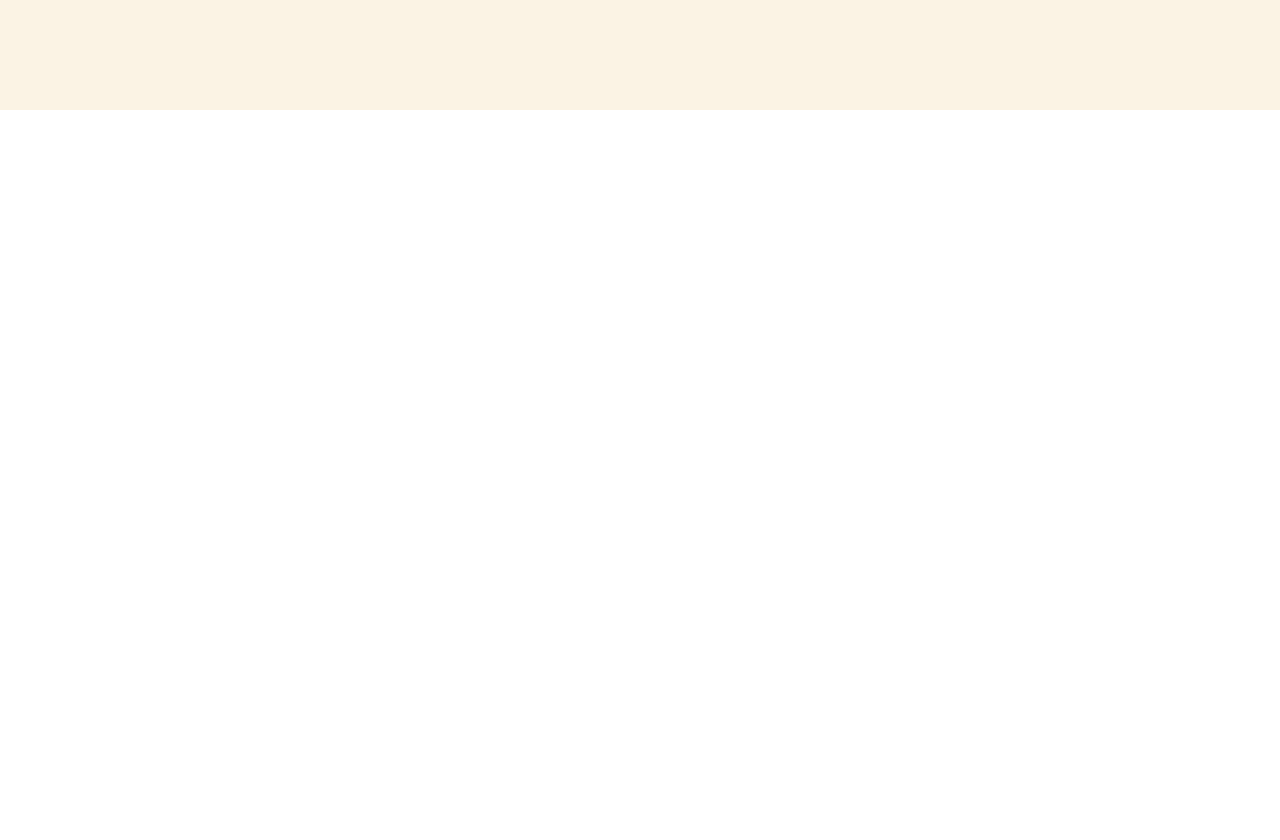
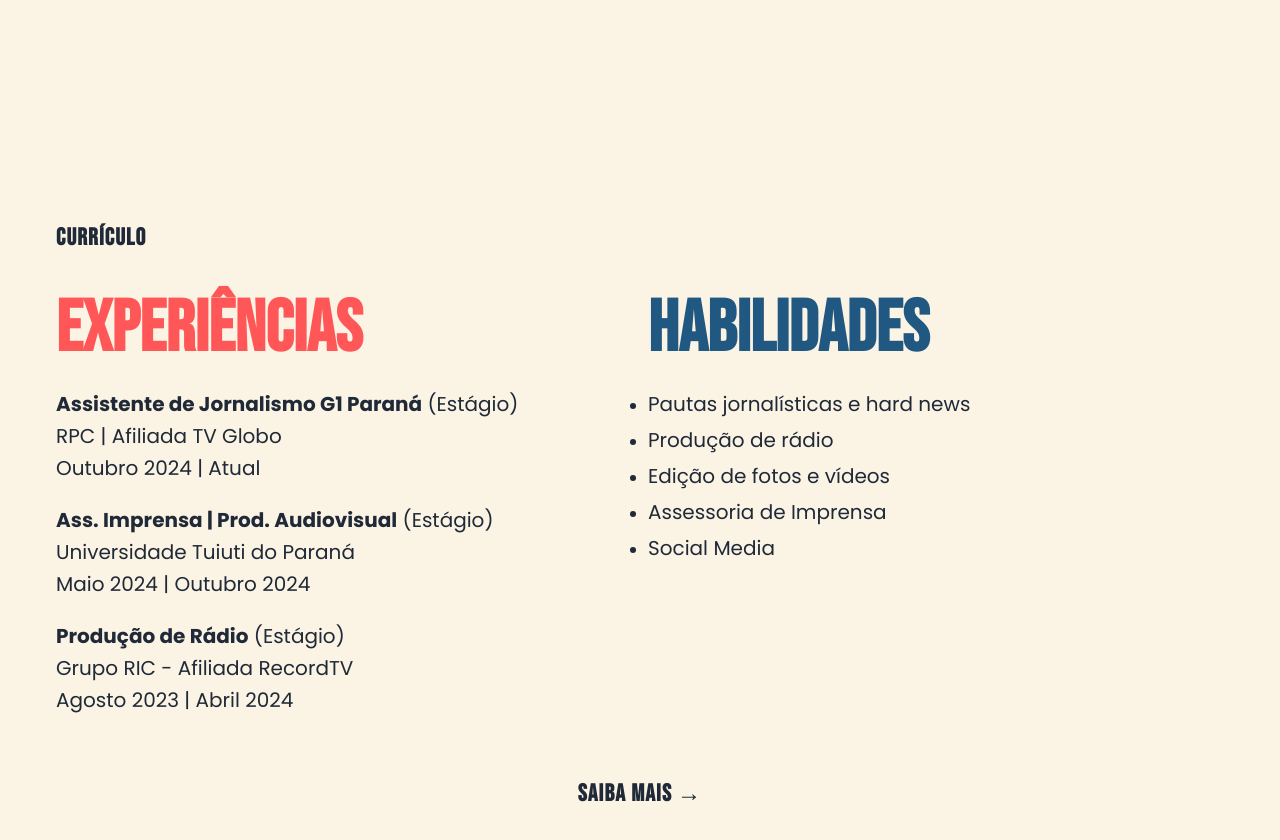
Before and after one commit to christianodavid/portfolio_jornalistico, a Next.js app: page / in a window 1280 px wide. Shown: the part 1312-2152 px from the top of the page. Before the commit the page ends 1422 px from the top, so only its background shows below. Built offline with nearby package versions, Linux system fonts and the light colour scheme; a web font is replaced by a local one.

Commit message:
feat: add ExperienceSection

```diff
--- a/src/app/page.tsx
+++ b/src/app/page.tsx
@@ -1,5 +1,6 @@
 import HeroSection from "@/components/pages/home/HeroSection";
 import AboutSection from "@/components/pages/home/AboutSection";
+import ExperienceSection from "@/components/pages/home/ExperienceSection";
 
 export default function Home() {
   return (
@@ -7,6 +8,7 @@ export default function Home() {
       <main>
         <HeroSection />
         <AboutSection />
+        <ExperienceSection />
       </main>
     </>
   );
--- /dev/null
+++ b/src/components/pages/home/ExperienceSection.tsx
@@ -0,0 +1,72 @@
+import Section from "@/components/ui/Section";
+import SectionTitle from "@/components/ui/SectionTitle";
+import Heading from "@/components/ui/Heading";
+import Paragraph from "@/components/ui/Paragraph";
+import BoldSpan from "@/components/ui/BoldSpan";
+import Link from "@/components/ui/Link";
+
+export default function ExperienceSection() {
+  return (
+    <Section id="experience">
+      <SectionTitle>Currículo</SectionTitle>
+      <div className="grid grid-cols-1 gap-4 lg:grid-cols-2">
+        <div>
+          <Heading className="mb-6 text-orange">Experiências</Heading>
+          <div>
+            <Paragraph className="mb-1">
+              <BoldSpan>Assistente de Jornalismo G1 Paraná</BoldSpan> (Estágio)
+            </Paragraph>
+            <Paragraph className="mb-1">RPC | Afiliada TV Globo</Paragraph>
+            <Paragraph className="mb-6">Outubro 2024 | Atual </Paragraph>
+          </div>
+          <div>
+            <Paragraph className="mb-1">
+              <BoldSpan>Ass. Imprensa | Prod. Audiovisual</BoldSpan> (Estágio)
+            </Paragraph>
+            <Paragraph className="mb-1">
+              Universidade Tuiuti do Paraná
+            </Paragraph>
+            <Paragraph className="mb-6">Maio 2024 | Outubro 2024 </Paragraph>
+          </div>
+          <div>
+            <Paragraph className="mb-1">
+              <BoldSpan>Produção de Rádio</BoldSpan> (Estágio)
+            </Paragraph>
+            <Paragraph className="mb-1">
+              Grupo RIC - Afiliada RecordTV
+            </Paragraph>
+            <Paragraph className="mb-6">Agosto 2023 | Abril 2024</Paragraph>
+          </div>
+        </div>
+        <div>
+          <Heading className="mb-6 text-blue">Habilidades</Heading>
+          <ul className="list-disc">
+            <li>
+              <Paragraph className="mb-2">
+                Pautas jornalísticas e hard news
+              </Paragraph>
+            </li>
+            <li>
+              <Paragraph className="mb-2">Produção de rádio</Paragraph>
+            </li>
+            <li>
+              <Paragraph className="mb-2">Edição de fotos e vídeos</Paragraph>
+            </li>
+            <li>
+              <Paragraph className="mb-2">Assessoria de Imprensa</Paragraph>
+            </li>
+            <li>
+              <Paragraph>Social Media</Paragraph>
+            </li>
+          </ul>
+        </div>
+      </div>
+      <Link
+        className="mt-10 text-center"
+        href="https://linkedin.com/in/gabrielasdaniel"
+      >
+        Saiba mais &rarr;
+      </Link>
+    </Section>
+  );
+}
```
